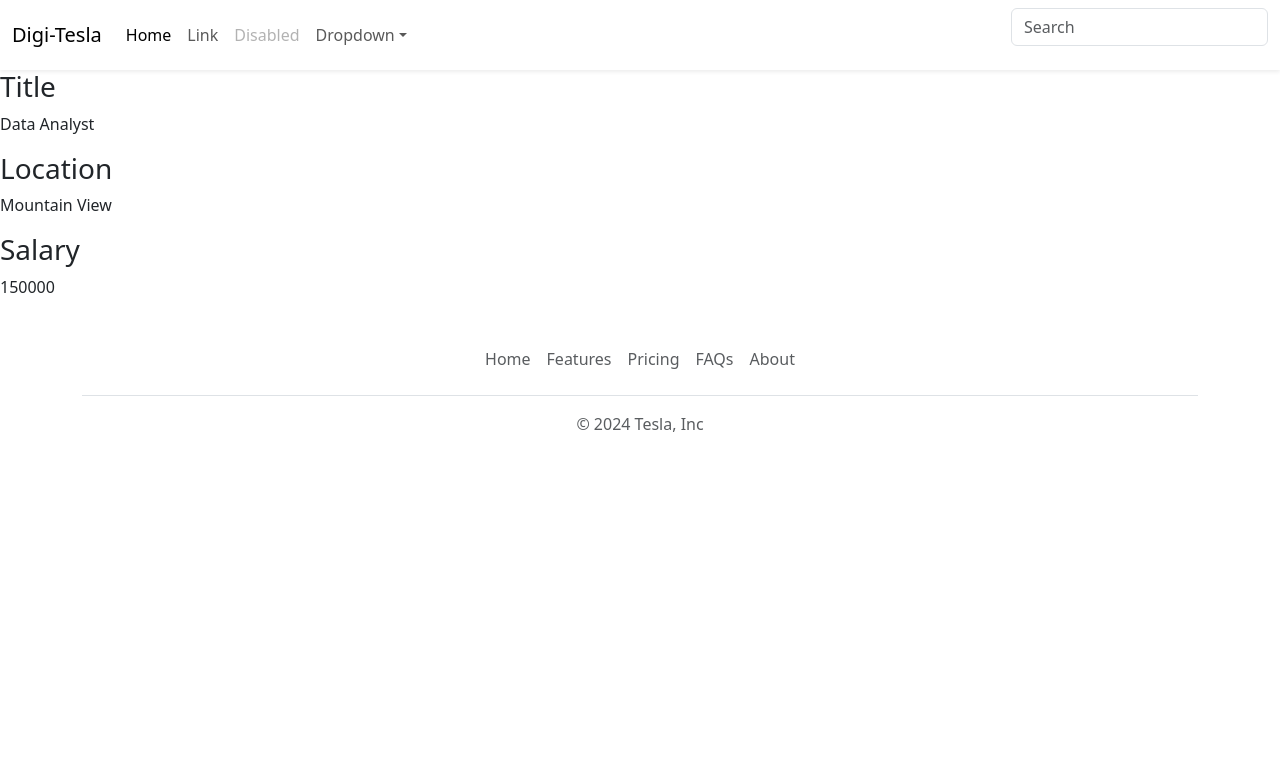
After one commit to Gnohux/FreeCodeCamp_Flask, a Flask app: page /job/1 in a window 1280 px wide. The commit adds this page. Shown: the top 775 px of the page. Run offline with Flask 3, Linux system fonts and the light colour scheme.

Commit message:
dynamic page for each job

```diff
--- a/app.py
+++ b/app.py
@@ -1,5 +1,5 @@
 from flask import Flask, render_template, jsonify
-from database import load_jobs_from_db
+from database import load_jobs_from_db, load_job_from_db
 
 app = Flask(__name__)
 
@@ -15,6 +15,12 @@ def job_list():
   jobs = load_jobs_from_db()
   return jsonify(jobs)
 
+@app.route("/job/<id>")
+def show_job(id):
+  job = load_job_from_db(id)
+  if not job:
+    return "Not Found", 404
+  return render_template('jobpage.html', job=job)
 
 if __name__ == "__main__":
   app.run(host='0.0.0.0', debug=True)
--- a/database.py
+++ b/database.py
@@ -25,3 +25,12 @@ def load_jobs_from_db():
     for row in result.all():
       result_dicts.append(row._asdict())
     return result_dicts
+
+def load_job_from_db(id):
+  with engine.connect() as conn:
+    result = conn.execute(text("select * from jobs where id = :val"),{'val':id})
+    rows = result.all()
+    if len(rows) == 0:
+      return None
+    else:
+      return rows[0]._asdict()
--- /dev/null
+++ b/templates/bootstrap.html
@@ -0,0 +1,3 @@
+<meta charset="utf-8">
+<meta name="viewport" content="width=device-width, initial-scale=1">
+<link href="https://cdn.jsdelivr.net/npm/bootstrap@5.3.2/dist/css/bootstrap.min.css" rel="stylesheet" integrity="sha384-T3c6CoIi6uLrA9TneNEoa7RxnatzjcDSCmG1MXxSR1GAsXEV/Dwwykc2MPK8M2HN" crossorigin="anonymous">
--- a/templates/home.html
+++ b/templates/home.html
@@ -2,10 +2,7 @@
 <html>
   <head>
     <title>Digitalisation System</title>
-    <meta charset="utf-8">
-    <meta name="viewport" content="width=device-width, initial-scale=1">
-    <link href="https://cdn.jsdelivr.net/npm/bootstrap@5.3.2/dist/css/bootstrap.min.css" rel="stylesheet" integrity="sha384-T3c6CoIi6uLrA9TneNEoa7RxnatzjcDSCmG1MXxSR1GAsXEV/Dwwykc2MPK8M2HN" crossorigin="anonymous">
-
+    {% include 'bootstrap.html' %}
   </head>
   <body>
     {% include 'nav.html' %}
--- a/templates/jobitem.html
+++ b/templates/jobitem.html
@@ -7,6 +7,6 @@
     {% endif %}
   </div>
   <div class='col-3 text-end'>
-    <a href='https://google.com' type='button' class="btn btn-outline-primary float-right align-middle">Apply</a>
+    <a href="/job/{{job['id']}}" type='button' class="btn btn-outline-primary float-right align-middle">Apply</a>
   </div>
 </div>
--- /dev/null
+++ b/templates/jobpage.html
@@ -0,0 +1,18 @@
+<!DOCTYP html>
+<html>
+  <head>
+    <title>{{job.title}}</title>
+    {% include 'bootstrap.html' %}
+  </head>
+  <body>
+    {% include 'nav.html' %}
+    <h3>Title</h3>
+    <p>{{job.title}}</p>
+    <h3>Location</h3>
+    <p>{{job.location}}</p>
+    <h3>Salary</h3>
+    <p>{{job.salary}}</p>
+
+    {% include 'footer.html' %}
+  </body>
+</html>
--- a/templates/nav.html
+++ b/templates/nav.html
@@ -1,6 +1,6 @@
 <nav class="navbar navbar-expand-lg navbar-white bg-white shadow-sm" aria-label="Fifth navbar example">
   <div class="container-fluid">
-    <a class="navbar-brand" href="#">Digi-Tesla</a>
+    <a class="navbar-brand" href="/">Digi-Tesla</a>
     <button class="navbar-toggler" type="button" data-bs-toggle="collapse" data-bs-target="#navbarsExample05" aria-controls="navbarsExample05" aria-expanded="false" aria-label="Toggle navigation">
       <span class="navbar-toggler-icon"></span>
     </button>
```
